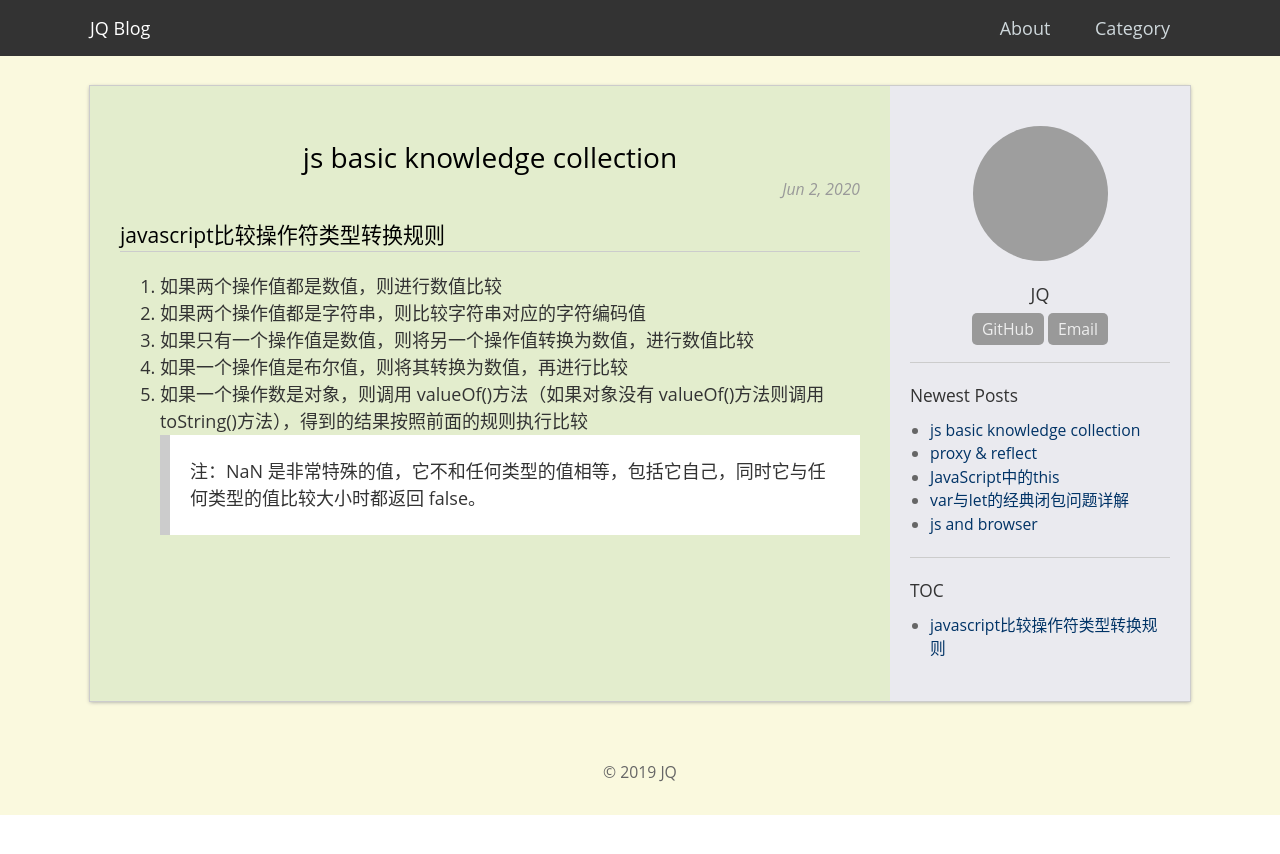
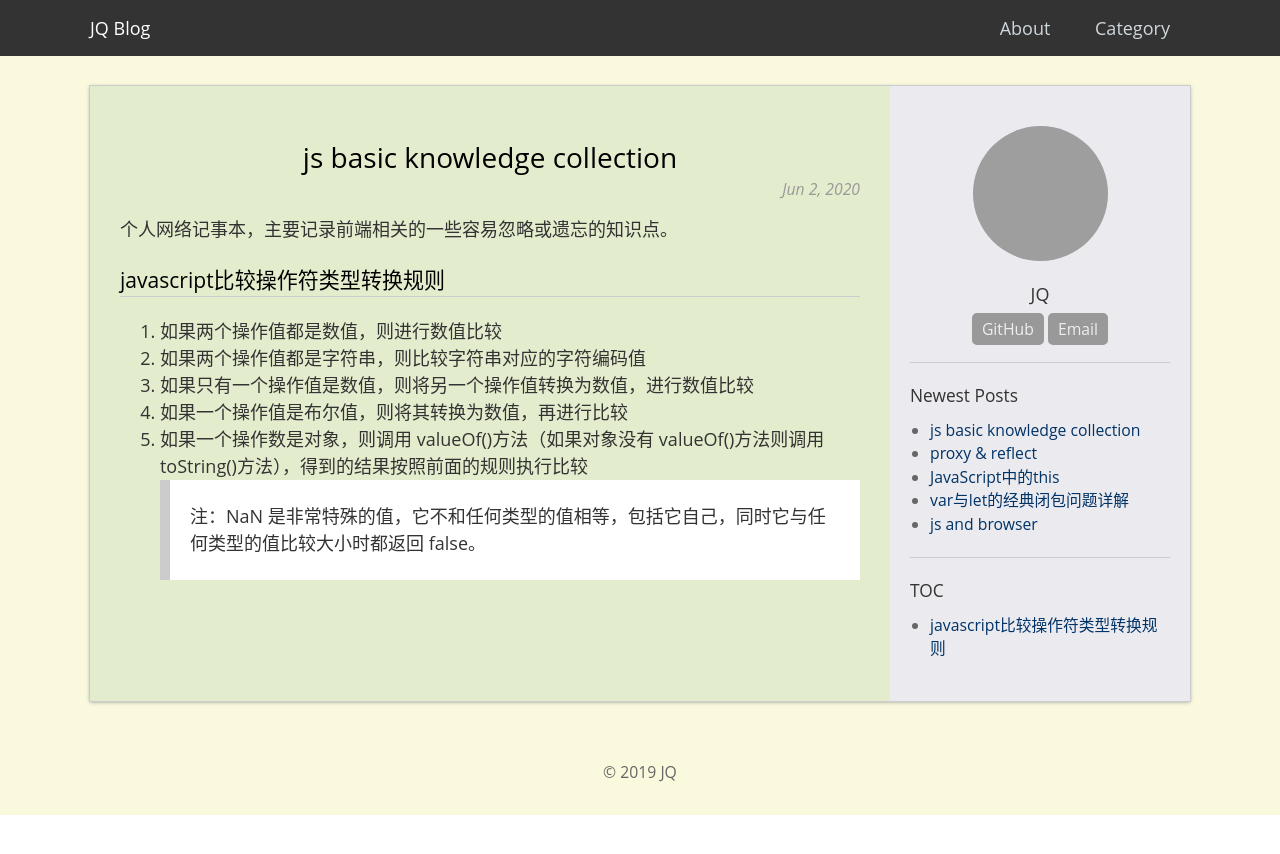
Before and after one commit to jqroom/jqroom.com, a Jekyll site: the page built from docs/_posts/2020-06-02-techstack-js-basicknowledge.md, in a window 1280 px wide. Shown: the top 854 px of the page. Built offline with Jekyll 4.4.1, drawn with Linux system fonts in a browser that asks for light colours; grey boxes are pictures that could not be loaded.

Commit message:
Update 2020-06-02-techstack-js-basicknowledge.md

```diff
--- a/docs/_posts/2020-06-02-techstack-js-basicknowledge.md
+++ b/docs/_posts/2020-06-02-techstack-js-basicknowledge.md
@@ -6,6 +6,8 @@ categories: techstack
 permalink: /techstack/20200602/js-basic-knowledge
 ---
 
+个人网络记事本，主要记录前端相关的一些容易忽略或遗忘的知识点。
+
 ### javascript比较操作符类型转换规则
 1. 如果两个操作值都是数值，则进行数值比较
 1. 如果两个操作值都是字符串，则比较字符串对应的字符编码值
```
